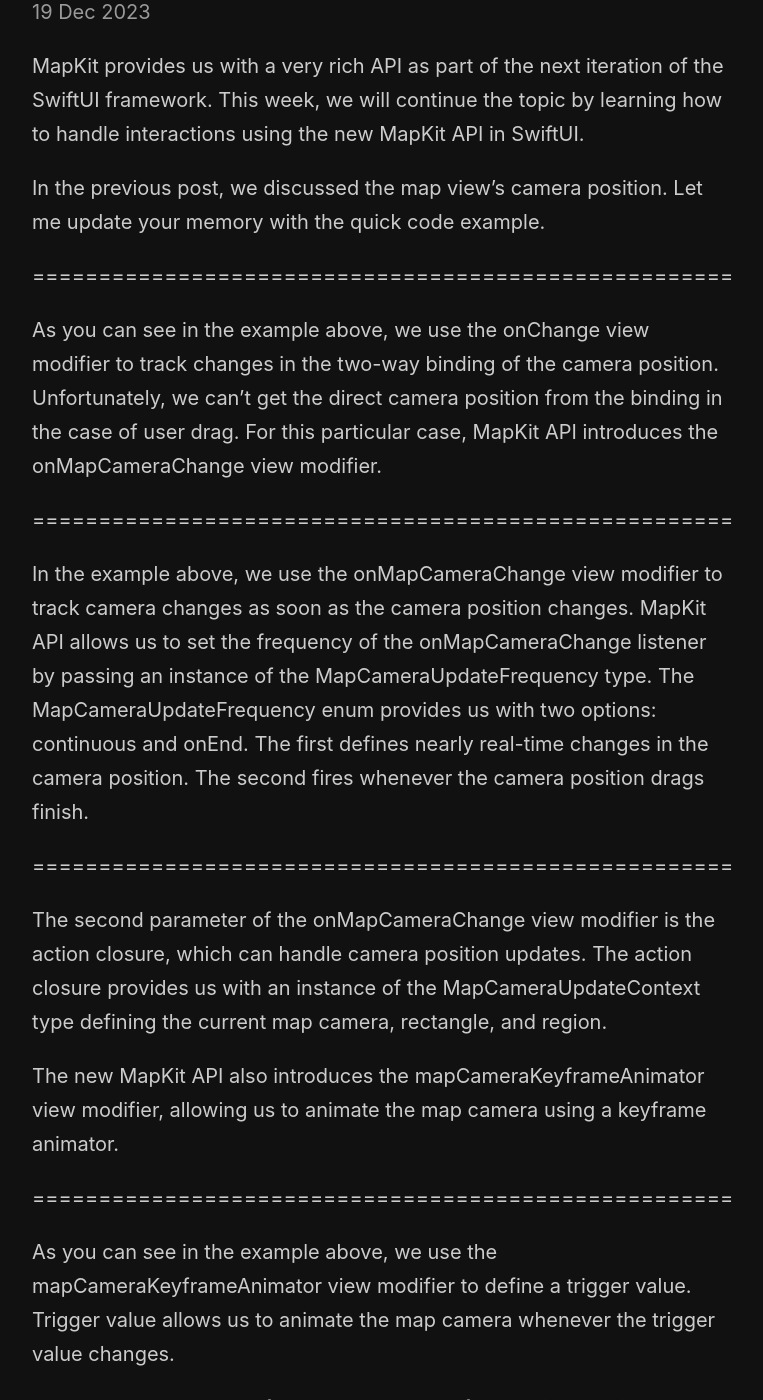
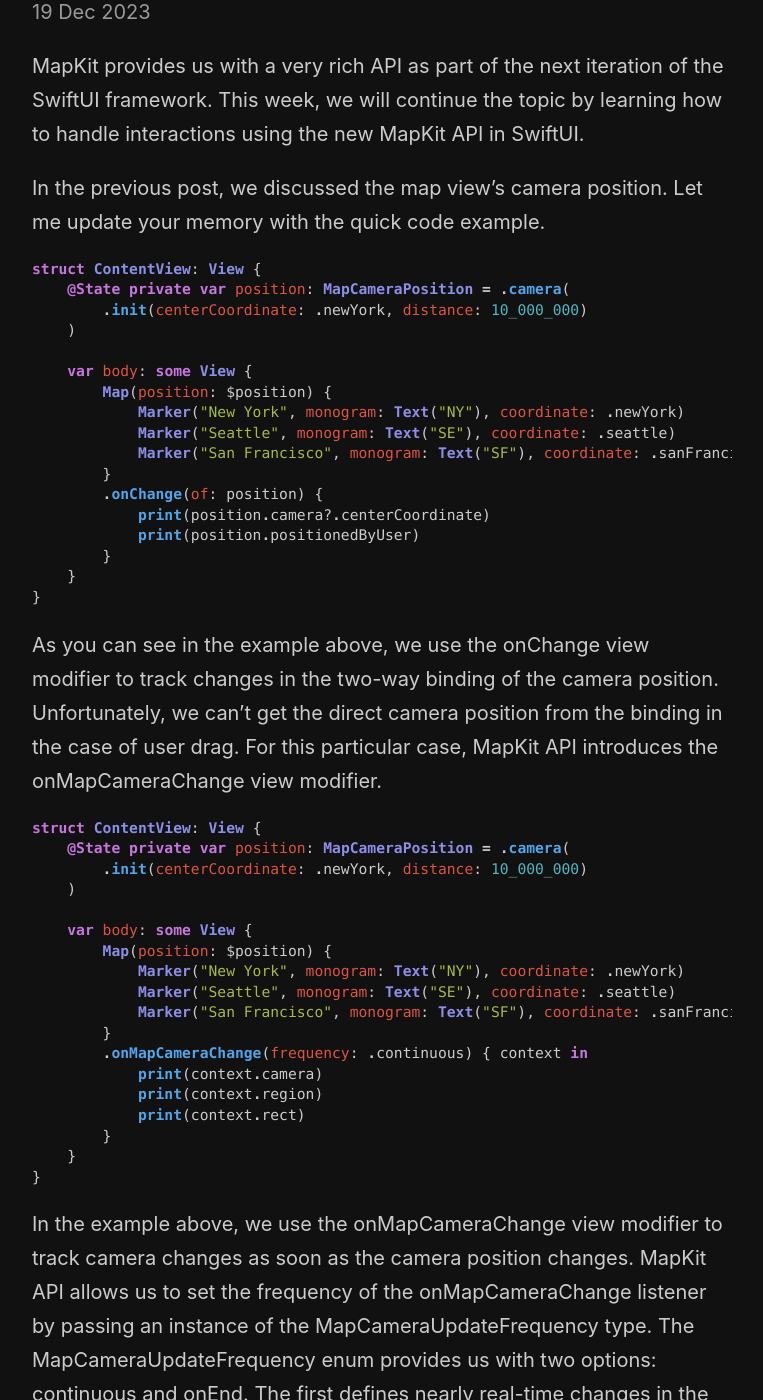
Before and after one commit to mecid/mecid.github.io, a Jekyll site: the page built from _posts/2023-12-19-mastering-mapkit-in-swiftui-interactions.md, in a window 1280 px wide and 1400 px high, scrolled down 227 px. Shown: the whole window, without its empty margins (258-1021 px from the left). Built offline with Jekyll 4.4.1, drawn with Linux system fonts in a browser that asks for light colours; some of the changed text lies outside the part shown.

Commit message:
map interaction code examples added

````diff
--- a/_posts/2023-12-19-mastering-mapkit-in-swiftui-interactions.md
+++ b/_posts/2023-12-19-mastering-mapkit-in-swiftui-interactions.md
@@ -7,21 +7,108 @@
 
 In the previous post, we discussed the map view's camera position. Let me update your memory with the quick code example.
 
-=====================================================
+```swift
+struct ContentView: View {
+    @State private var position: MapCameraPosition = .camera(
+        .init(centerCoordinate: .newYork, distance: 10_000_000)
+    )
+
+    var body: some View {
+        Map(position: $position) {
+            Marker("New York", monogram: Text("NY"), coordinate: .newYork)
+            Marker("Seattle", monogram: Text("SE"), coordinate: .seattle)
+            Marker("San Francisco", monogram: Text("SF"), coordinate: .sanFrancisco)
+        }
+        .onChange(of: position) {
+            print(position.camera?.centerCoordinate)
+            print(position.positionedByUser)
+        }
+    }
+}
+```
 
 As you can see in the example above, we use the onChange view modifier to track changes in the two-way binding of the camera position. Unfortunately, we can't get the direct camera position from the binding in the case of user drag. For this particular case, MapKit API introduces the onMapCameraChange view modifier.
 
-=====================================================
+```swift
+struct ContentView: View {
+    @State private var position: MapCameraPosition = .camera(
+        .init(centerCoordinate: .newYork, distance: 10_000_000)
+    )
+
+    var body: some View {
+        Map(position: $position) {
+            Marker("New York", monogram: Text("NY"), coordinate: .newYork)
+            Marker("Seattle", monogram: Text("SE"), coordinate: .seattle)
+            Marker("San Francisco", monogram: Text("SF"), coordinate: .sanFrancisco)
+        }
+        .onMapCameraChange(frequency: .continuous) { context in
+            print(context.camera)
+            print(context.region)
+            print(context.rect)
+        }
+    }
+}
+```
 
 In the example above, we use the onMapCameraChange view modifier to track camera changes as soon as the camera position changes. MapKit API allows us to set the frequency of the onMapCameraChange listener by passing an instance of the MapCameraUpdateFrequency type. The MapCameraUpdateFrequency enum provides us with two options: continuous and onEnd. The first defines nearly real-time changes in the camera position. The second fires whenever the camera position drags finish.
 
-=====================================================
+```swift
+struct ContentView: View {
+    @State private var position: MapCameraPosition = .camera(
+        .init(centerCoordinate: .newYork, distance: 10_000_000)
+    )
+
+    var body: some View {
+        Map(position: $position) {
+            Marker("New York", monogram: Text("NY"), coordinate: .newYork)
+            Marker("Seattle", monogram: Text("SE"), coordinate: .seattle)
+            Marker("San Francisco", monogram: Text("SF"), coordinate: .sanFrancisco)
+        }
+        .onMapCameraChange(frequency: .onEnd) { context in
+            print(context.camera)
+            print(context.region)
+            print(context.rect)
+        }
+    }
+}
+```
 
 The second parameter of the onMapCameraChange view modifier is the action closure, which can handle camera position updates. The action closure provides us with an instance of the MapCameraUpdateContext type defining the current map camera, rectangle, and region.
 
 The new MapKit API also introduces the mapCameraKeyframeAnimator view modifier, allowing us to animate the map camera using a keyframe animator.
 
-=====================================================
+```swift
+struct ContentView: View {
+    @State private var trigger = false
+    @State private var position: MapCameraPosition = .camera(
+        .init(centerCoordinate: .newYork, distance: 10_000_000)
+    )
+
+    var body: some View {
+        Map(position: $position, selection: $selection) {
+            Marker("New York", monogram: Text("NY"), coordinate: .newYork)
+            Marker("Seattle", monogram: Text("SE"), coordinate: .seattle)
+            Marker("San Francisco", monogram: Text("SF"), coordinate: .sanFrancisco)
+        }
+        .mapCameraKeyframeAnimator(trigger: trigger) { camera in
+            KeyframeTrack(\MapCamera.centerCoordinate) {
+                LinearKeyframe(.newYork, duration: 2)
+                LinearKeyframe(.seattle, duration: 2)
+                LinearKeyframe(.sanFrancisco, duration: 2)
+            }
+
+            KeyframeTrack(\MapCamera.distance) {
+                LinearKeyframe(camera.distance, duration: 2)
+                LinearKeyframe(camera.distance * 2, duration: 2)
+                LinearKeyframe(camera.distance, duration: 2)
+            }
+        }
+        .task {
+            trigger.toggle()
+        }
+    }
+}
+```
 
 As you can see in the example above, we use the mapCameraKeyframeAnimator view modifier to define a trigger value. Trigger value allows us to animate the map camera whenever the trigger value changes.
 
@@ -31,6 +118,27 @@
 
 Last, the topic to cover is the map selection feature. The Map view provides an initializer with a selection parameter, allowing us to offer a two-way binding for map content selection.
 
-=====================================================
+```swift
+struct ContentView: View {
+    @State private var selection: Int?
+    @State private var position: MapCameraPosition = .camera(
+        .init(centerCoordinate: .newYork, distance: 10_000_000)
+    )
+
+    var body: some View {
+        Map(position: $position, selection: $selection) {
+            Marker("New York", monogram: Text("NY"), coordinate: .newYork)
+                .tag(1)
+            Marker("Seattle", monogram: Text("SE"), coordinate: .seattle)
+                .tag(2)
+            Marker("San Francisco", monogram: Text("SF"), coordinate: .sanFrancisco)
+                .tag(3)
+        }
+        .onChange(of: selection) {
+            print("selection changed:", selection)
+        }
+    }
+}
+```
 
 In the example above, we define a state property to store the currently selected value of the map. We also annotate our markers using the tag view modifier. Remember that the type of the selection property must be the same as the tag you provide to the map content.
````
